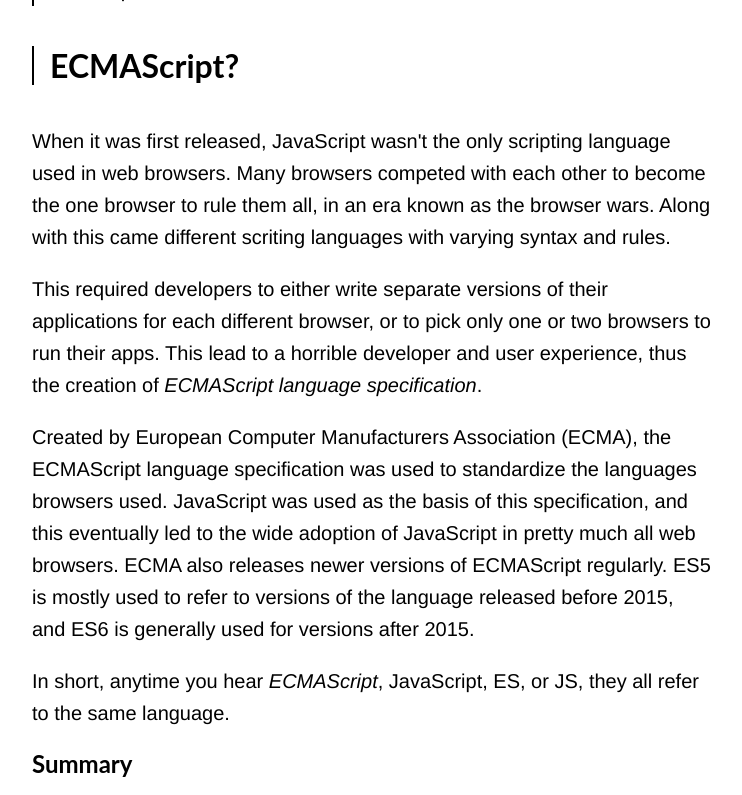
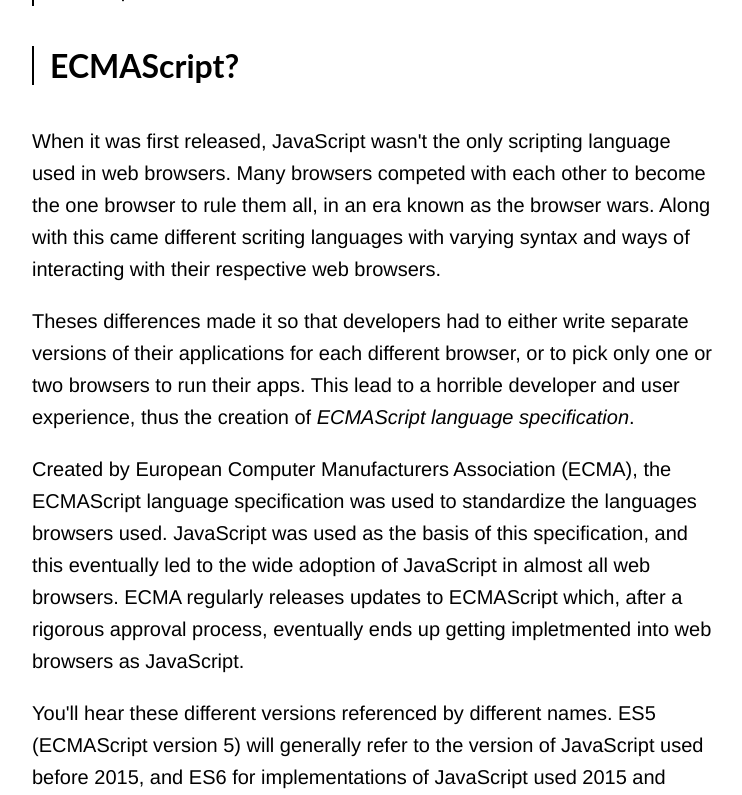
Before and after one commit to rlx310/rolando.io, a Next.js app: page /javascript/intro/lesson1 in a window 1280 px wide. Shown: the part 3285-4080 px from the top of the page, without its empty margins (268-1010 px from the left). Built offline with nearby package versions, Linux system fonts and the light colour scheme; a web font is replaced by a local one.

Commit message:
eslint fixes

```diff
--- a/pages/_document.js
+++ b/pages/_document.js
@@ -1,3 +1,4 @@
+import React from 'react'
 import Document, { Html, Head, Main, NextScript } from 'next/document'
 import { ServerStyleSheet } from 'styled-components'
 import Favicons from '../components/Favicons'
--- a/pages/javascript/intro/lesson1.mdx
+++ b/pages/javascript/intro/lesson1.mdx
@@ -94,23 +94,24 @@ program mobile applications, desktop applications, and even small robots!
 When it was first released, JavaScript wasn't the only scripting language used
 in web browsers. Many browsers competed with each other to become the one
 browser to rule them all, in an era known as the browser wars. Along with this
-came different scriting languages with varying syntax and rules.
+came different scriting languages with varying syntax and ways of interacting with
+their respective web browsers.
 
-This required developers to either write separate versions of their
-applications for each different browser, or to pick only one or two browsers
+Theses differences made it so that developers had to either write separate versions
+of their applications for each different browser, or to pick only one or two browsers
 to run their apps. This lead to a horrible developer and user experience, thus the
 creation of _ECMAScript language specification_.
 
 Created by European Computer Manufacturers Association (ECMA), the ECMAScript
 language specification was used to standardize the languages browsers used.
 JavaScript was used as the basis of this specification, and this eventually
-led to the wide adoption of JavaScript in pretty much all web browsers. ECMA
-also releases newer versions of ECMAScript regularly. ES5 is mostly used to refer
-to versions of the language released before 2015, and ES6 is generally used for
-versions after 2015.
+led to the wide adoption of JavaScript in almost all web browsers. ECMA regularly
+releases updates to ECMAScript which, after a rigorous approval process, eventually
+ends up getting impletmented into web browsers as JavaScript.
 
-In short, anytime you hear _ECMAScript_, JavaScript, ES, or JS, they all
-refer to the same language.
+You'll hear these different versions referenced by different names. ES5 (ECMAScript version 5)
+will generally refer to the version of JavaScript used before 2015, and ES6 for
+implementations of JavaScript used 2015 and onwards.
 
 #### Summary
 
```
